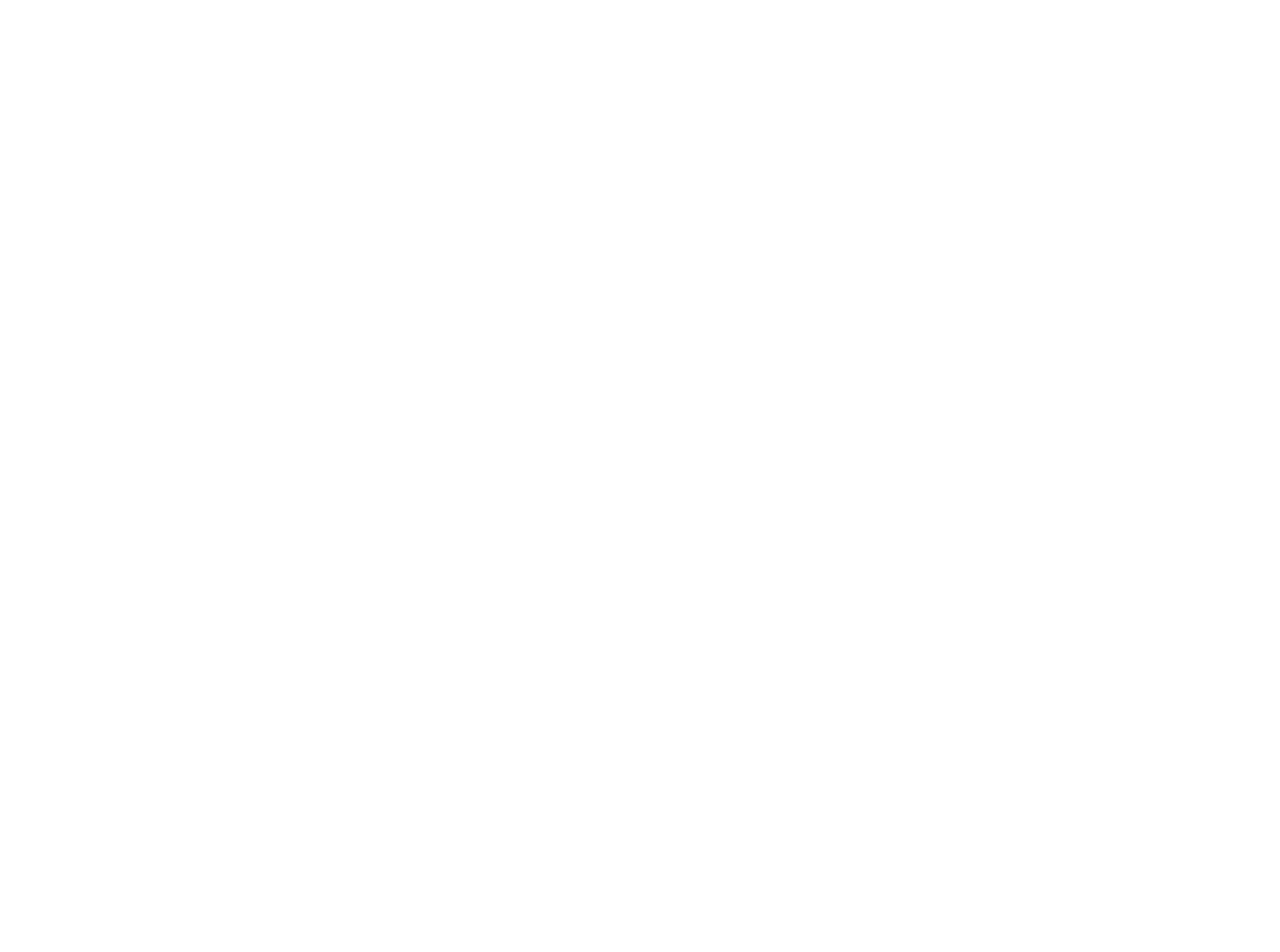
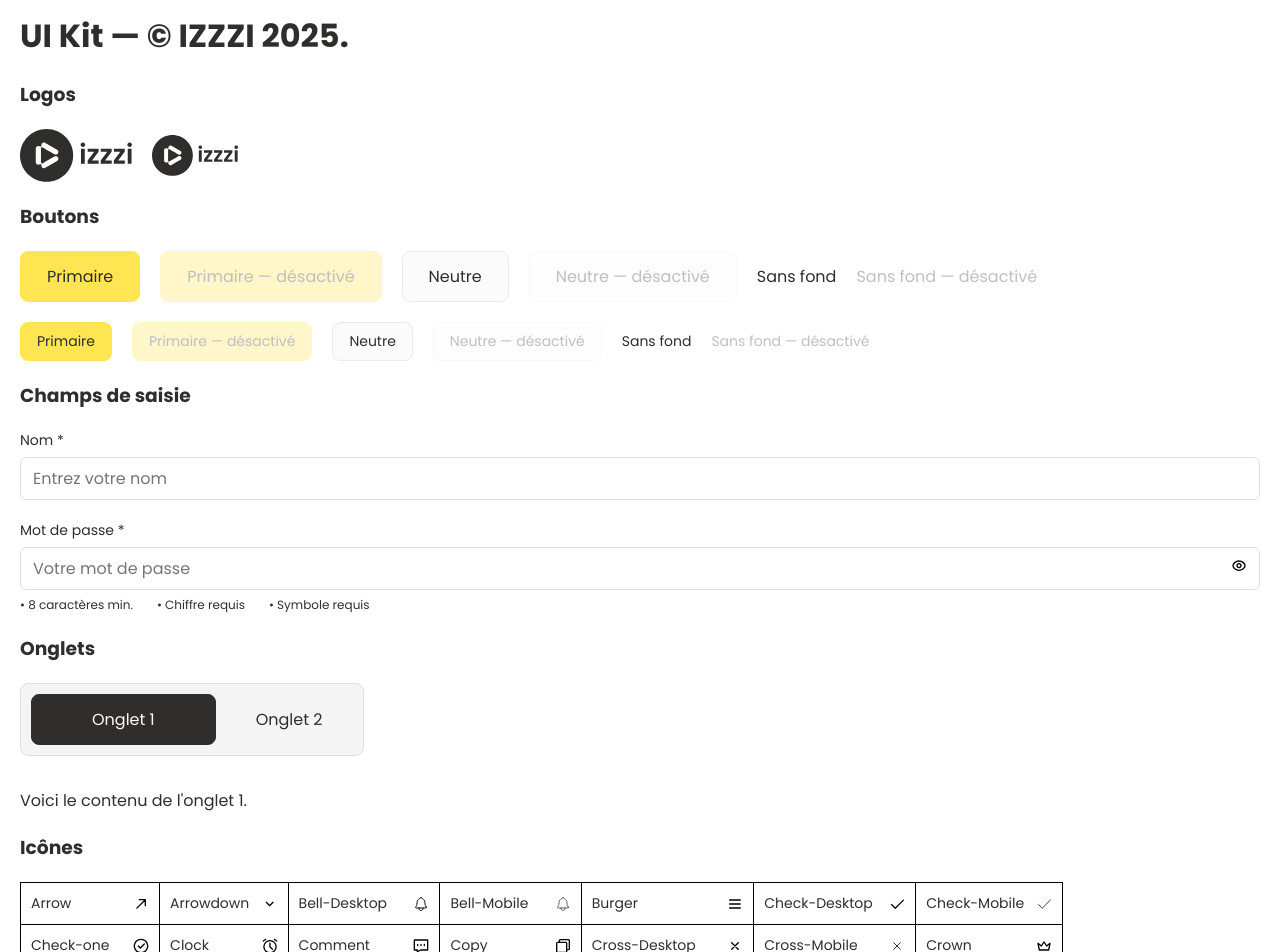
Before and after one commit to Karamelooo/ESGI-IZZZI, a Vue app in the folder front/: page /ui-kit in a window 1280 px wide. Before the commit this address had no page. Shown: the top 952 px of the page. Before the commit the page ends 800 px from the top, so only its background shows below. Built offline with nearby package versions, Linux system fonts and the light colour scheme.

Commit message:
feat: move UI kit at /ui-kit

```diff
--- a/front/src/App.vue
+++ b/front/src/App.vue
@@ -7,12 +7,3 @@
     <router-view />
   </div>
 </template>
-
-<style scoped>
-#root {
-  display: flex;
-  flex-direction: column;
-  gap: 20px;
-  padding: 12px 20px;
-}
-</style>
--- a/front/src/router/index.ts
+++ b/front/src/router/index.ts
@@ -1,7 +1,12 @@
 import { createRouter, createWebHistory, type RouteRecordRaw } from 'vue-router';
+
 import Home from '../views/Home.vue';
+import UIKit from '../views/UIKit.vue';
 
-const routes: Array<RouteRecordRaw> = [{ path: '/', name: 'home', component: Home }];
+const routes: Array<RouteRecordRaw> = [
+  { path: '/', name: 'home', component: Home },
+  { path: '/ui-kit', name: 'ui-kit', component: UIKit },
+];
 
 const router = createRouter({
   history: createWebHistory(),
--- a/front/src/views/Home.vue
+++ b/front/src/views/Home.vue
@@ -1,135 +1,5 @@
-<script lang="ts" setup>
-import { ref, computed } from 'vue';
-import { useToast } from '../composables/useToast';
+<script lang="ts" setup></script>
 
-const toast = useToast();
+<template></template>
 
-const activeTab = ref(0);
-const nameInput = ref('');
-const emailInput = ref('');
-const passwordInput = ref('');
-const textareaInput = ref('');
-const disabledInput = ref('');
-const filesIcons = import.meta.glob('/src/assets/svg/icons/*.svg', { eager: true, as: 'url' }) as Record<
-  string,
-  string
->;
-const iconNames = computed(() => {
-  return Object.keys(filesIcons)
-    .map((p) => p.split('/').pop()!.replace('.svg', ''))
-    .sort((a, b) => a.localeCompare(b));
-});
-
-const chunk = <T,>(arr: T[], size: number) =>
-  Array.from({ length: Math.ceil(arr.length / size) }, (_, i) => arr.slice(i * size, i * size + size));
-
-const iconRows = computed(() => chunk(iconNames.value, 4));
-</script>
-
-<template>
-  <h1>UI Kit — © IZZZI 2025.</h1>
-
-  <h3>Logos</h3>
-
-  <div class="row">
-    <Logo />
-    <Logo size="small" alt="Texte alternatif" linkToHome="true" />
-  </div>
-
-  <h3>Icones</h3>
-  <div class="row" style="flex-wrap: wrap">
-    <table style="border-collapse: collapse">
-      <tr v-for="(row, rIdx) in iconRows" :key="rIdx" class="icon-item">
-        <td v-for="name in row" :key="name" style="border: 1px solid black">
-          <div style="display: flex; align-items: center; justify-content: space-between; gap: 12px; padding: 10px">
-            <span>{{ name }}</span>
-            <Icon :name="name" :size="'32px'" />
-          </div>
-        </td>
-      </tr>
-    </table>
-  </div>
-
-  <h3>Boutons</h3>
-
-  <div class="row">
-    <Button>Primaire</Button>
-    <Button :disabled="true">Primaire — désactivé</Button>
-    <Button variant="neutral">Neutre</Button>
-    <Button variant="neutral" :disabled="true">Neutre — désactivé</Button>
-    <Button variant="plain">Sans fond</Button>
-    <Button variant="plain" :disabled="true">Sans fond — désactivé</Button>
-  </div>
-
-  <div class="row">
-    <Button size="small">Primaire</Button>
-    <Button size="small" :disabled="true">Primaire — désactivé</Button>
-    <Button size="small" variant="neutral">Neutre</Button>
-    <Button size="small" variant="neutral" :disabled="true">Neutre — désactivé</Button>
-    <Button size="small" variant="plain">Sans fond</Button>
-    <Button size="small" variant="plain" :disabled="true">Sans fond — désactivé</Button>
-  </div>
-
-  <h3>Champs de saisie</h3>
-
-  <Input v-model="nameInput" label="Nom" name="nom" placeholder="Entrez votre nom" required />
-
-  <Input
-    v-model="emailInput"
-    type="email"
-    label="Email"
-    name="email"
-    placeholder="exemple@mail.com"
-    :disabled="false"
-    :required="true"
-  />
-
-  <Input
-    v-model="passwordInput"
-    type="password"
-    label="Mot de passe"
-    name="password"
-    placeholder="Votre mot de passe"
-    :rules="[{ type: 'minLength', value: 8 }, { type: 'hasDigit' }, { type: 'hasSymbol' }]"
-    required
-  />
-
-  <Input
-    v-model="textareaInput"
-    type="textarea"
-    label="Champ de texte long"
-    name="textarea"
-    placeholder="Écrire un texte..."
-    :required="false"
-  />
-
-  <Input v-model="disabledInput" name="disabledField" placeholder="Champ désactivé" :disabled="true" />
-
-  <h3>Onglets</h3>
-
-  <SwitchTabs v-model="activeTab" :tabs="[{ name: 'Onglet 1' }, { name: 'Onglet 2' }]" />
-  <SwitchPanels :activeTab="activeTab">
-    <template #tab-0>Voici le contenu de l'onglet 1.</template>
-    <template #tab-1>Voici le contenu de l'onglet 2.</template>
-  </SwitchPanels>
-
-  <h3>Toasts</h3>
-
-  <div class="row">
-    <Button @click="toast.success('Lorem ipsum.')">Success</Button>
-    <Button @click="toast.positive('Lorem', 'Lorem ipsum.')">Positive</Button>
-    <Button @click="toast.negative('Lorem', 'Lorem ipsum.')">Negative</Button>
-    <Button @click="toast.info('Lorem ipsum.')">Info</Button>
-    <Button @click="toast.warning('Lorem', undefined, undefined, 'Lorem ipsum.')">Warning</Button>
-    <Button @click="toast.infoWarning('Lorem ipsum.')">InfoWarning</Button>
-    <Button @click="toast.lock('Lorem ipsum.')">Lock</Button>
-    <Button @click="toast.lockWarning('Lorem ipsum.')">LockWarning</Button>
-  </div>
-</template>
-
-<style scoped>
-.row {
-  display: flex;
-  gap: 20px;
-}
-</style>
+<style scoped></style>
--- /dev/null
+++ b/front/src/views/UIKit.vue
@@ -0,0 +1,123 @@
+<script lang="ts" setup>
+import { ref, computed } from 'vue';
+import { useToast } from '../composables/useToast';
+
+const toast = useToast();
+
+const activeTab = ref(0);
+const nameInput = ref('');
+const passwordInput = ref('');
+
+const filesIcons = import.meta.glob('/src/assets/svg/icons/*.svg', { eager: true, as: 'url' }) as Record<
+  string,
+  string
+>;
+
+const iconNames = computed(() => {
+  return Object.keys(filesIcons)
+    .map((p) => p.split('/').pop()!.replace('.svg', ''))
+    .sort((a, b) => a.localeCompare(b));
+});
+
+const chunk = <T,>(arr: T[], size: number) =>
+  Array.from({ length: Math.ceil(arr.length / size) }, (_, i) => arr.slice(i * size, i * size + size));
+
+const iconRows = computed(() => chunk(iconNames.value, 7));
+</script>
+
+<template>
+  <div class="ui-kit-container">
+    <h1>UI Kit — © IZZZI 2025.</h1>
+
+    <h3>Logos</h3>
+
+    <div class="row">
+      <Logo />
+      <Logo size="small" alt="Texte alternatif" linkToHome="true" />
+    </div>
+
+    <h3>Boutons</h3>
+
+    <div class="row">
+      <Button>Primaire</Button>
+      <Button :disabled="true">Primaire — désactivé</Button>
+      <Button variant="neutral">Neutre</Button>
+      <Button variant="neutral" :disabled="true">Neutre — désactivé</Button>
+      <Button variant="plain">Sans fond</Button>
+      <Button variant="plain" :disabled="true">Sans fond — désactivé</Button>
+    </div>
+
+    <div class="row">
+      <Button size="small">Primaire</Button>
+      <Button size="small" :disabled="true">Primaire — désactivé</Button>
+      <Button size="small" variant="neutral">Neutre</Button>
+      <Button size="small" variant="neutral" :disabled="true">Neutre — désactivé</Button>
+      <Button size="small" variant="plain">Sans fond</Button>
+      <Button size="small" variant="plain" :disabled="true">Sans fond — désactivé</Button>
+    </div>
+
+    <h3>Champs de saisie</h3>
+
+    <Input v-model="nameInput" label="Nom" name="nom" placeholder="Entrez votre nom" :required="true" />
+
+    <Input
+      v-model="passwordInput"
+      type="password"
+      label="Mot de passe"
+      name="password"
+      placeholder="Votre mot de passe"
+      :rules="[{ type: 'minLength', value: 8 }, { type: 'hasDigit' }, { type: 'hasSymbol' }]"
+      :required="true"
+    />
+
+    <h3>Onglets</h3>
+
+    <SwitchTabs v-model="activeTab" :tabs="[{ name: 'Onglet 1' }, { name: 'Onglet 2' }]" />
+    <SwitchPanels :activeTab="activeTab">
+      <template #tab-0>Voici le contenu de l'onglet 1.</template>
+      <template #tab-1>Voici le contenu de l'onglet 2.</template>
+    </SwitchPanels>
+
+    <h3>Icônes</h3>
+
+    <div class="row" style="flex-wrap: wrap">
+      <table style="border-collapse: collapse">
+        <tr v-for="(row, rIdx) in iconRows" :key="rIdx" class="icon-item">
+          <td v-for="name in row" :key="name" style="border: 1px solid black">
+            <div style="display: flex; align-items: center; justify-content: space-between; gap: 12px; padding: 10px">
+              <span style="font-size: 14px">{{ name }}</span>
+              <Icon :name="name" />
+            </div>
+          </td>
+        </tr>
+      </table>
+    </div>
+
+    <h3>Toasts</h3>
+
+    <div class="row">
+      <Button @click="toast.success('Lorem ipsum.')">Success</Button>
+      <Button @click="toast.positive('Lorem', 'Lorem ipsum.')">Positive</Button>
+      <Button @click="toast.negative('Lorem', 'Lorem ipsum.')">Negative</Button>
+      <Button @click="toast.info('Lorem ipsum.')">Info</Button>
+      <Button @click="toast.warning('Lorem', undefined, undefined, 'Lorem ipsum.')">Warning</Button>
+      <Button @click="toast.infoWarning('Lorem ipsum.')">InfoWarning</Button>
+      <Button @click="toast.lock('Lorem ipsum.')">Lock</Button>
+      <Button @click="toast.lockWarning('Lorem ipsum.')">LockWarning</Button>
+    </div>
+  </div>
+</template>
+
+<style scoped>
+.ui-kit-container {
+  display: flex;
+  flex-direction: column;
+  gap: 20px;
+  padding: 12px 20px;
+}
+
+.row {
+  display: flex;
+  gap: 20px;
+}
+</style>
```
